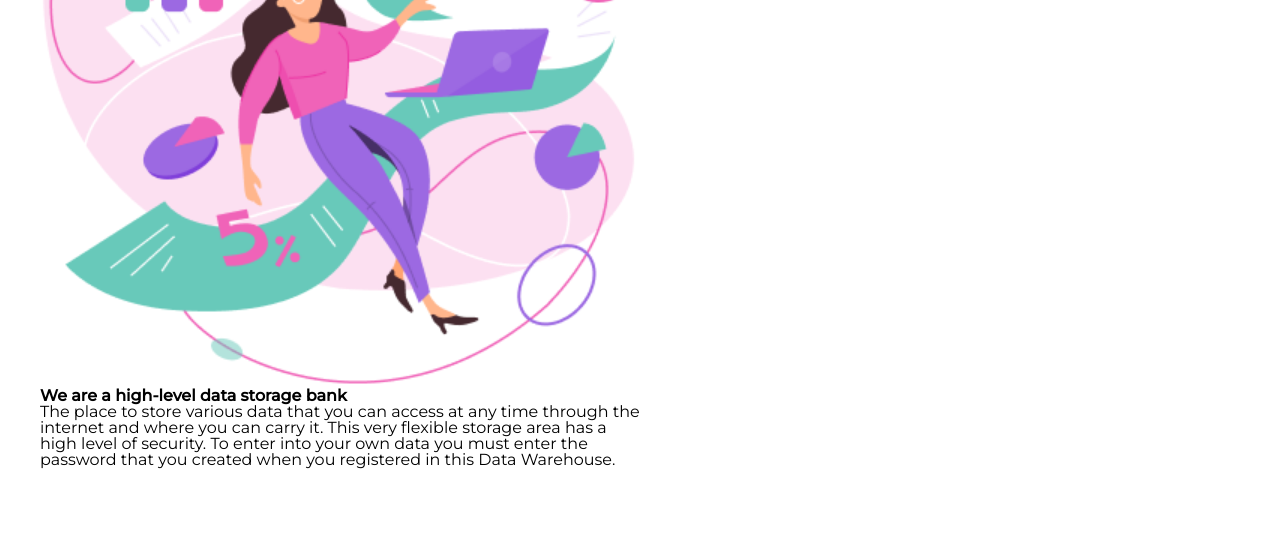
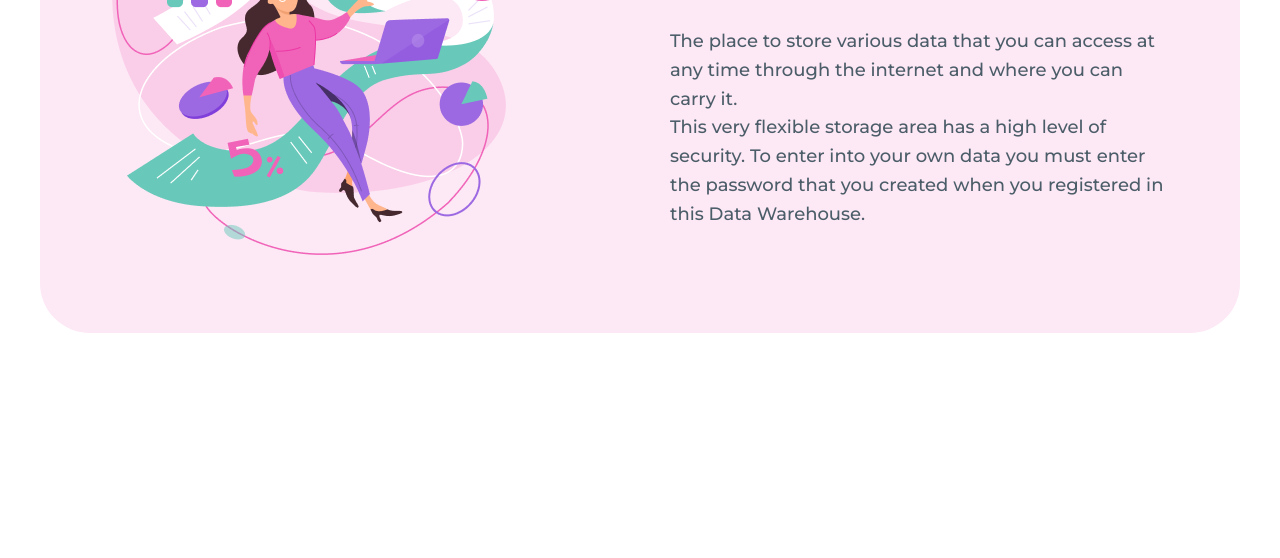
Before and after one commit to Snilax/practice, a website: page src/index.html in a window 1280 px wide. Shown: the part 242-800 px from the top of the page. Drawn offline with nearby package versions, Linux system fonts and the light colour scheme; files that its build step writes are made by us from their sources.

Commit message:
added styles for desktop version

```diff
--- a/src/css/data-bank/_data-bank.scss
+++ b/src/css/data-bank/_data-bank.scss
@@ -1,28 +1,46 @@
 .data-bank {
 
-    // .data-bank__wrapper
+    // .data-bank__block
 
-    &__wrapper {}
+    &__block {
+        display: flex;
+        justify-content: space-between;
+        padding: 75px 70px;
+        background-color: $pink-medium;
+        border-radius: 50px;
+        margin-bottom: 120px;
     }
 
-.block {
-    // display: flex;
-    // max-width: 100%;
-    background-color: $pink-medium;
+    // .data-bank__block-img
 
-    // .block__description-img
+    &__block-img {
+        max-width: 400px;
+    }
 
-    &__description-img {}
+    // .data-bank__block-description
 
-    // .block__description
+    &__block-description {
+        max-width: 500px;
 
-    &__description {}
+        // .data-bank__block-description_title
 
-    // .block__description-title
+        &_title {
+            color: $secondary-font-color;
+            font-family: Work Sans;
+            font-size: $lg-font;
+            line-height: 130%;
+            padding-top: 35px;
+        }
 
-    &__description-title {}
+        // .data-bank__block-description_text
 
-    // .block__description-text
-
-    &__description-text {}
+        &_text {
+            color: $main-font-color;
+            font-family: $default-font-name;
+            font-size: $secondary-font;
+            font-weight: 500;
+            line-height: 160%;
+            padding-top: 40px;
         }
+    }
+}
--- a/src/data-bank/_data-bank.html
+++ b/src/data-bank/_data-bank.html
@@ -1,22 +1,25 @@
 <section class="data-bank">
     <div class="container">
-        <div class="row">
-            <div class="data-bank__block col-6 col-md-8 col-sm-8 offset-sm-4">
+        <div class="row data-bank__block">
+            <div class="col-6 col-md-6 col-sm-12">
                 <img class="data-bank__block-img" src="../images/data-bank.png" alt="data-bank">
+
             </div>
-            <div class="data-bank__block col-6 col-md-8 col-sm-8 offset-sm-4">
-                <h2 class="data-bank__block-title">
+            <div class="col-6 col-md-6 col-sm-12 data-bank__block-description">
+                <h2 class="data-bank__block-description_title">
                     We are a high-level data storage bank
                 </h2>
-                <p class="data-bank__block-text">
+                <p class="data-bank__block-description_text">
                     The place to store various data that you can access at any time through the internet and
                     where
                     you can carry it.
+                    <br>
                     This very flexible storage area has a high level of security. To enter into your own data
                     you
                     must enter the password that you created when you registered in this Data Warehouse.
                 </p>
             </div>
+
         </div>
     </div>
 </section>
```
Lines whose indentation alone changed are shown as unchanged.
